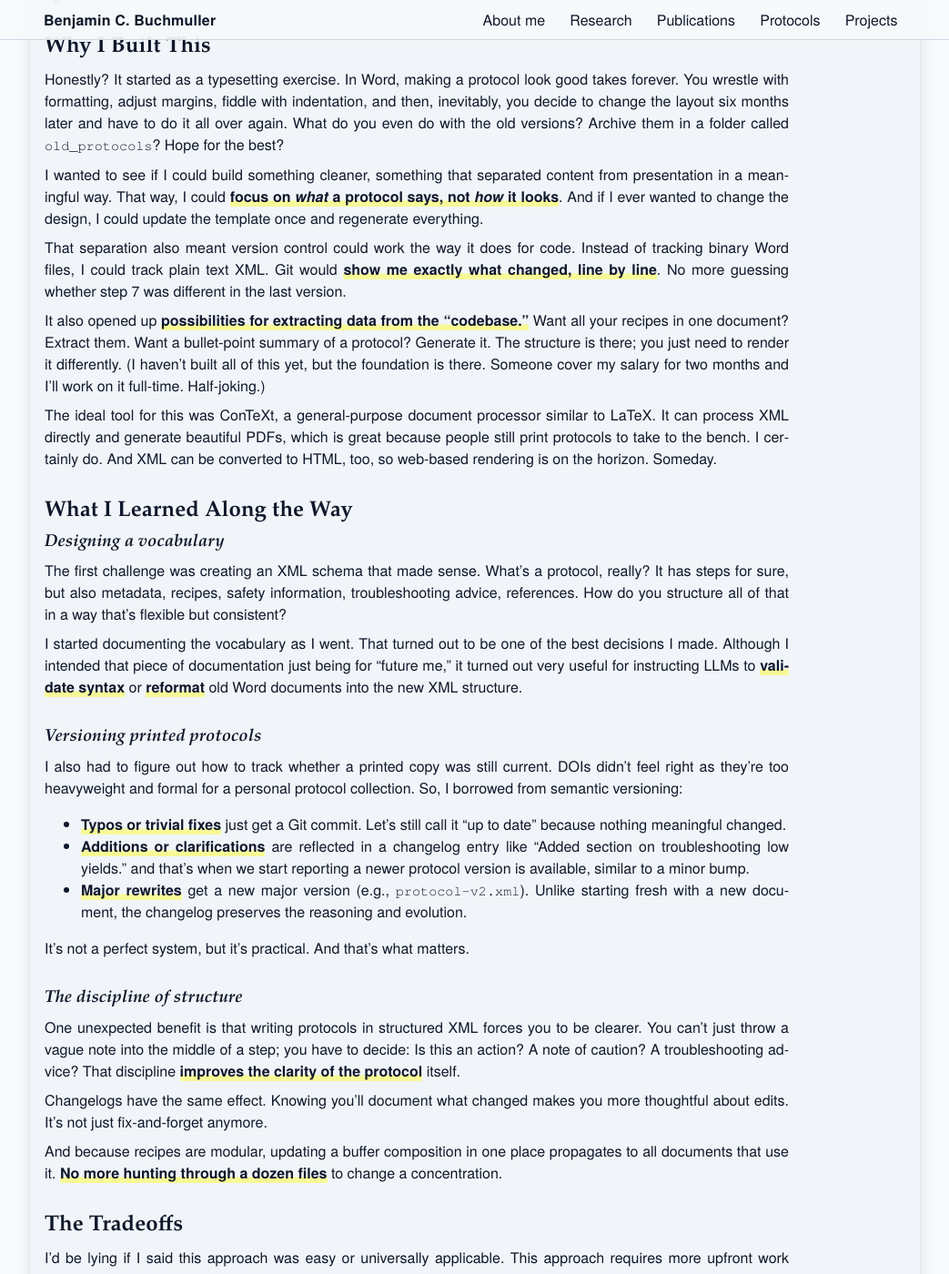
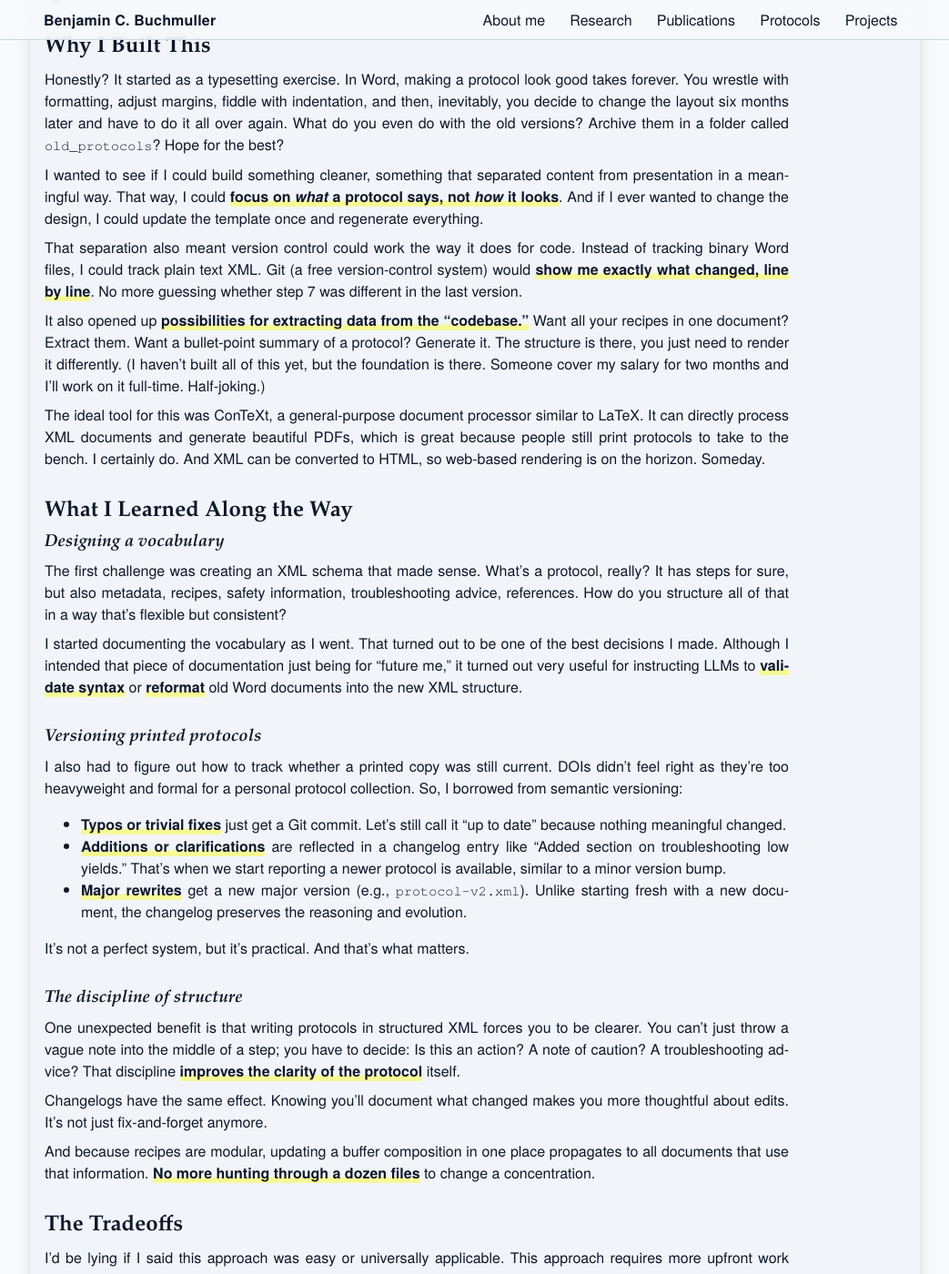
Before and after one commit to benjbuch/benjbuch.github.io, a Jekyll site: the page built from _projects/protocols-about.md, in a window 1280 px wide and 1400 px high, scrolled down 397 px. Shown: the whole window at 91% size, without its empty margins (118-1161 px from the left). Built offline with Jekyll 4.4.1, drawn with Linux system fonts in a browser that asks for light colours; some of the changed text lies outside the part shown.

Commit message:
Correct minor typographical errors

```diff
--- a/_projects/protocols-about.md
+++ b/_projects/protocols-about.md
@@ -9,7 +9,7 @@
 
 Picture this: You're at the bench with a printed protocol from your colleague. There are handwritten notes in the margins which could be theirs, or maybe someone else's from three years ago. A concentration is crossed out and rewritten. A step number is circled with "skip this?" scrawled next to it. The printout is coffee-stained and dog-eared, so you're not sure if it's the current version or one from two revisions ago.
 
-Lab protocols live in a messy world. They get passed around as Word files like `Protocol_final_v3_ACTUAL_final.docx`, they're photocopied from papers, excerpted from lab notebooks, or typed up quickly and never quite finished. Critical details get buried in email threads. Authorship becomes murky. And when methods evolve (as they always do), you end up with a dozen conflicting variants floating around.
+Lab protocols live in a messy world. They get passed around as Word files like `Protocol_final_v3_ACTUAL_final.docx`, they're photocopied from papers, excerpted from lab notebooks, or typed up quickly and never quite finished. Critical details get buried in email threads, authorship becomes murky. And when methods evolve (as they always do), you end up with a dozen conflicting variants floating around.
 
 I got tired of that chaos.
 
@@ -19,11 +19,11 @@
 
 I wanted to see if I could build something cleaner, something that separated content from presentation in a meaningful way. That way, I could **focus on *what* a protocol says, not *how* it looks**. And if I ever wanted to change the design, I could update the template once and regenerate everything.
 
-That separation also meant version control could work the way it does for code. Instead of tracking binary Word files, I could track plain text XML. Git would **show me exactly what changed, line by line**. No more guessing whether step 7 was different in the last version.
+That separation also meant version control could work the way it does for code. Instead of tracking binary Word files, I could track plain text XML. Git (a free version-control system) would **show me exactly what changed, line by line**. No more guessing whether step 7 was different in the last version.
 
-It also opened up **possibilities for extracting data from the "codebase."** Want all your recipes in one document? Extract them. Want a bullet-point summary of a protocol? Generate it. The structure is there; you just need to render it differently. (I haven't built all of this yet, but the foundation is there. Someone cover my salary for two months and I'll work on it full-time. Half-joking.)
+It also opened up **possibilities for extracting data from the "codebase."** Want all your recipes in one document? Extract them. Want a bullet-point summary of a protocol? Generate it. The structure is there, you just need to render it differently. (I haven't built all of this yet, but the foundation is there. Someone cover my salary for two months and I'll work on it full-time. Half-joking.)
 
-The ideal tool for this was ConTeXt, a general-purpose document processor similar to LaTeX. It can process XML directly and generate beautiful PDFs, which is great because people still print protocols to take to the bench. I certainly do. And XML can be converted to HTML, too, so web-based rendering is on the horizon. Someday.
+The ideal tool for this was ConTeXt, a general-purpose document processor similar to LaTeX. It can directly process XML documents and generate beautiful PDFs, which is great because people still print protocols to take to the bench. I certainly do. And XML can be converted to HTML, so web-based rendering is on the horizon. Someday.
 
 ## What I Learned Along the Way
 
@@ -38,7 +38,7 @@
 I also had to figure out how to track whether a printed copy was still current. DOIs didn't feel right as they're too heavyweight and formal for a personal protocol collection. So, I borrowed from semantic versioning:
 
 - **Typos or trivial fixes** just get a Git commit. Let's still call it "up to date" because nothing meaningful changed.
-- **Additions or clarifications** are reflected in a changelog entry like "Added section on troubleshooting low yields." and that's when we start reporting a newer protocol version is available, similar to a minor bump.
+- **Additions or clarifications** are reflected in a changelog entry like "Added section on troubleshooting low yields." That's when we start reporting a newer protocol is available, similar to a minor version bump.
 - **Major rewrites** get a new major version (e.g., `protocol-v2.xml`). Unlike starting fresh with a new document, the changelog preserves the reasoning and evolution.
 
 It's not a perfect system, but it's practical. And that's what matters.
@@ -49,7 +49,7 @@
 
 Changelogs have the same effect. Knowing you'll document what changed makes you more thoughtful about edits. It's not just fix-and-forget anymore.
 
-And because recipes are modular, updating a buffer composition in one place propagates to all documents that use it. **No more hunting through a dozen files** to change a concentration.
+And because recipes are modular, updating a buffer composition in one place propagates to all documents that use that information. **No more hunting through a dozen files** to change a concentration.
 
 ## The Tradeoffs
 
```
Also changed, not shown: other parts of _projects/protocols-about.md (+3 -1 lines).
